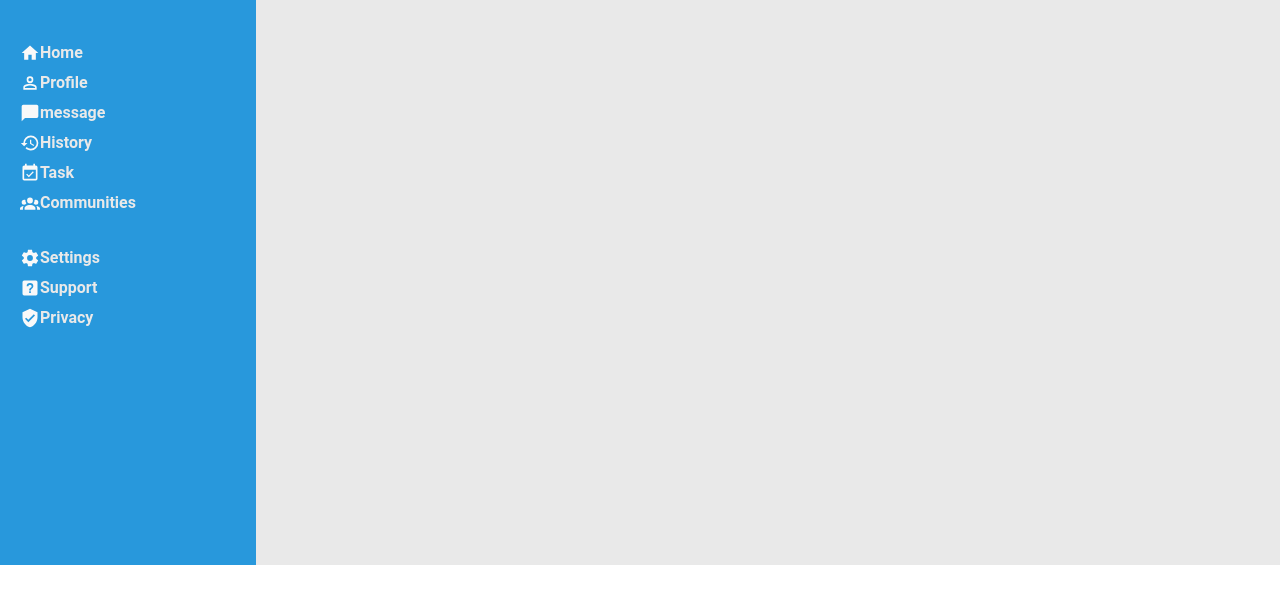
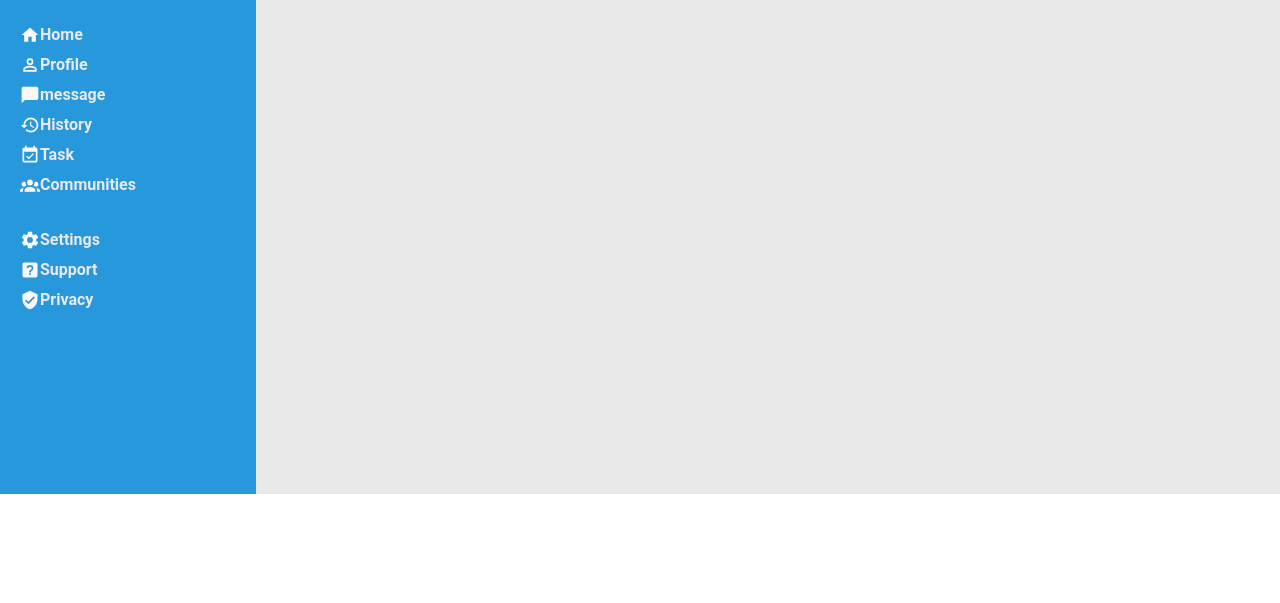
Before and after one commit to fawaaazi/Admin-dashboard, a plain HTML site: page index.html in a window 1280 px wide. Shown: the part 145-748 px from the top of the page. Drawn offline with Linux system fonts and the light colour scheme.

Commit message:
changed the container grid template row from 4 to 3.5fr

```diff
--- a/style.css
+++ b/style.css
@@ -19,7 +19,7 @@ html,body{
 .container{
     display: grid;
     grid-template-columns: 1fr 4fr;
-    grid-template-rows: 1fr 4fr;
+    grid-template-rows: 1fr 3.5fr;
 
 }
 header{
```
